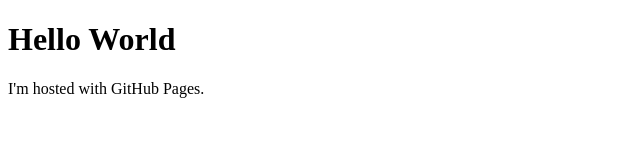
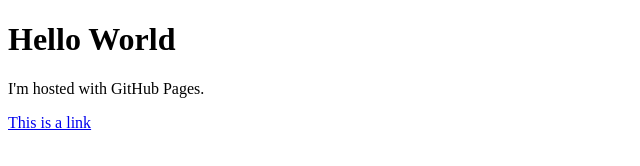
Before and after one commit to zhiqinnya/zhiqin14.github.io, a plain HTML site: page index.html in a window 1280 px wide. Shown: the full height of the page, 0-640 px from the left. Drawn offline with Linux system fonts and the light colour scheme.

Commit message:
Update index.html

```diff
--- a/index.html
+++ b/index.html
@@ -1,10 +1,12 @@
 <!DOCTYPE html>
 <html>
 <head>
+<meta charset="UTF-8">
 <title>omyg12's website</title>
 </head>
 <body>
 <h1>Hello World</h1>
 <p>I'm hosted with GitHub Pages.</p>
+<a href="github.com">This is a link</a>
 </body>
 </html>
```
